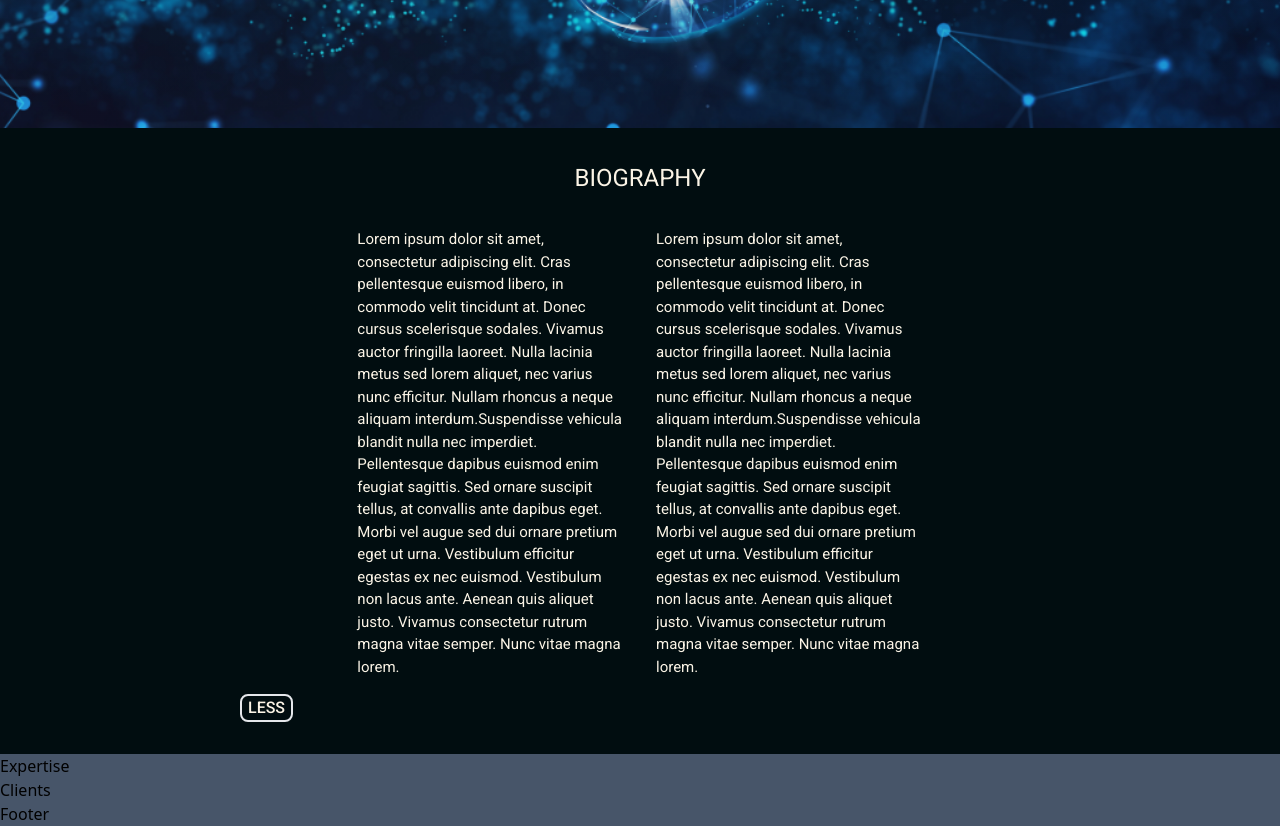
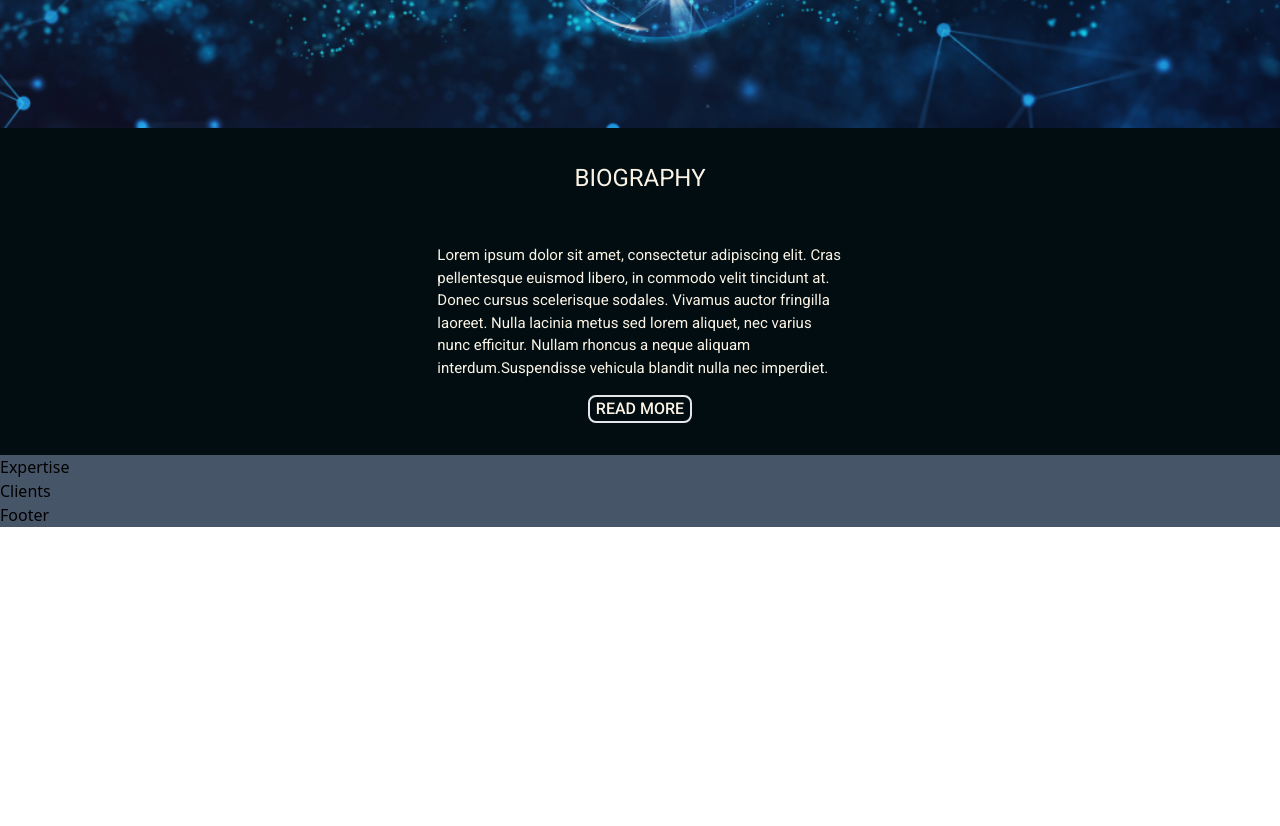
Before and after one commit to EmilioGall/e-190225, a React (Vite) app: page / in a window 1280 px wide. Shown: the part 640-1466 px from the top of the page. After the commit the page ends 1167 px from the top, so only its background shows below. Built offline with nearby package versions, Linux system fonts and the light colour scheme.

Commit message:
feat: updated behaviour of transition for texts - src/components/Biography.jsx

```diff
--- a/src/components/Biography.jsx
+++ b/src/components/Biography.jsx
@@ -3,62 +3,50 @@ import Button from './Button';
 
 export default function Biography() {
 
-   const [showBiography, setShowBiography] = useState(true);
+   const [showBiography, setShowBiography] = useState(false);
 
    const handleButtonClick = () => {
 
-      showBiography ? setShowBiography(false) : setShowBiography(true);
+      setShowBiography(!showBiography);
+
    };
 
    return (
 
-      <section className="flex flex-col xs:items-center text-customLight bg-customDark p-8  xs:px-60">
+      <section className="flex flex-col xs:items-center text-customLight bg-customDark py-8 ">
 
          <h2 className="font-customRoboto font-customNormal text-lg pb-4 xs:pb-8">BIOGRAPHY</h2>
 
-         {
-            showBiography ? (
-               <div>
+         <div className={`flex flex-col xs:items-center px-8 ${showBiography ? 'w-2/3' : ''}`}>
 
-                  <div className="flex flex-col xs:flex-row xs:justify-center gap-8 transition-opacity duration-1000 opacity-100 pb-4">
+            <div className={`flex-col xs:flex-row xs:justify-center gap-8 pb-4 transition-all duration-1000 overflow-hidden ${showBiography ? 'opacity-100 max-h-[1000px]' : 'opacity-0  max-h-0'}`}
+            >
 
-                     <div className="font-customRoboto font-customNormal text-sm xs:w-1/3">
-                        Lorem ipsum dolor sit amet, consectetur adipiscing elit. Cras pellentesque euismod libero, in commodo velit tincidunt at. Donec cursus scelerisque sodales. Vivamus auctor fringilla laoreet. Nulla lacinia metus sed lorem aliquet, nec varius nunc efficitur. Nullam rhoncus a neque aliquam interdum.Suspendisse vehicula blandit nulla nec imperdiet. Pellentesque dapibus euismod enim feugiat sagittis. Sed ornare suscipit tellus, at convallis ante dapibus eget. Morbi vel augue sed dui ornare pretium eget ut urna. Vestibulum efficitur egestas ex nec euismod. Vestibulum non lacus ante. Aenean quis aliquet justo. Vivamus consectetur rutrum magna vitae semper. Nunc vitae magna lorem.
-                     </div>
-
-                     <div className="font-customRoboto font-customNormal text-sm xs:w-1/3">
-                        Lorem ipsum dolor sit amet, consectetur adipiscing elit. Cras pellentesque euismod libero, in commodo velit tincidunt at. Donec cursus scelerisque sodales. Vivamus auctor fringilla laoreet. Nulla lacinia metus sed lorem aliquet, nec varius nunc efficitur. Nullam rhoncus a neque aliquam interdum.Suspendisse vehicula blandit nulla nec imperdiet. Pellentesque dapibus euismod enim feugiat sagittis. Sed ornare suscipit tellus, at convallis ante dapibus eget. Morbi vel augue sed dui ornare pretium eget ut urna. Vestibulum efficitur egestas ex nec euismod. Vestibulum non lacus ante. Aenean quis aliquet justo. Vivamus consectetur rutrum magna vitae semper. Nunc vitae magna lorem.
-                     </div>
-
-                  </div>
-
-                  <div>
-
-                     <Button arrow={false} text={'LESS'} functionOnClick={handleButtonClick} />
-
-                  </div>
-
+               <div className="font-customRoboto font-customNormal text-sm">
+                  Lorem ipsum dolor sit amet, consectetur adipiscing elit. Cras pellentesque euismod libero, in commodo velit tincidunt at. Donec cursus scelerisque sodales. Vivamus auctor fringilla laoreet. Nulla lacinia metus sed lorem aliquet, nec varius nunc efficitur. Nullam rhoncus a neque aliquam interdum.Suspendisse vehicula blandit nulla nec imperdiet. Pellentesque dapibus euismod enim feugiat sagittis. Sed ornare suscipit tellus, at convallis ante dapibus eget. Morbi vel augue sed dui ornare pretium eget ut urna. Vestibulum efficitur egestas ex nec euismod. Vestibulum non lacus ante. Aenean quis aliquet justo. Vivamus consectetur rutrum magna vitae semper. Nunc vitae magna lorem.
                </div>
 
-            ) : (
+               <div className="font-customRoboto font-customNormal text-sm">
+                  Lorem ipsum dolor sit amet, consectetur adipiscing elit. Cras pellentesque euismod libero, in commodo velit tincidunt at. Donec cursus scelerisque sodales. Vivamus auctor fringilla laoreet. Nulla lacinia metus sed lorem aliquet, nec varius nunc efficitur. Nullam rhoncus a neque aliquam interdum.Suspendisse vehicula blandit nulla nec imperdiet. Pellentesque dapibus euismod enim feugiat sagittis. Sed ornare suscipit tellus, at convallis ante dapibus eget. Morbi vel augue sed dui ornare pretium eget ut urna. Vestibulum efficitur egestas ex nec euismod. Vestibulum non lacus ante. Aenean quis aliquet justo. Vivamus consectetur rutrum magna vitae semper. Nunc vitae magna lorem.
+               </div>
 
-               <div>
+            </div>
 
+            <div className={`xs:w-1/3 transition-all duration-1000 overflow-hidden ${showBiography ? 'opacity-0 max-h-0' : 'opacity-100 max-h-[1000px]'}`}>
 
-                  <p className="font-customRoboto font-customNormal text-sm pb-4 xs:w-1/3 transition-opacity duration-1000 opacity-100">
-                     Lorem ipsum dolor sit amet, consectetur adipiscing elit. Cras pellentesque euismod libero, in commodo velit tincidunt at. Donec cursus scelerisque sodales. Vivamus auctor fringilla laoreet. Nulla lacinia metus sed lorem aliquet, nec varius nunc efficitur. Nullam rhoncus a neque aliquam interdum.Suspendisse vehicula blandit nulla nec imperdiet.
-                  </p>
+               <p className="font-customRoboto font-customNormal text-sm pb-4">
+                  Lorem ipsum dolor sit amet, consectetur adipiscing elit. Cras pellentesque euismod libero, in commodo velit tincidunt at. Donec cursus scelerisque sodales. Vivamus auctor fringilla laoreet. Nulla lacinia metus sed lorem aliquet, nec varius nunc efficitur. Nullam rhoncus a neque aliquam interdum.Suspendisse vehicula blandit nulla nec imperdiet.
+               </p>
 
-                  <div>
+            </div>
 
-                     <Button arrow={false} text={'READ MORE'} functionOnClick={handleButtonClick} />
+            <div className={`z-20 ${showBiography ? 'self-end' : ''}`}>
 
-                  </div>
-               </div>
-            )
-         }
+               <Button arrow={false} text={showBiography ? 'LESS' : 'READ MORE'} functionOnClick={handleButtonClick} />
 
+            </div>
 
+         </div>
 
       </section>
 
```
